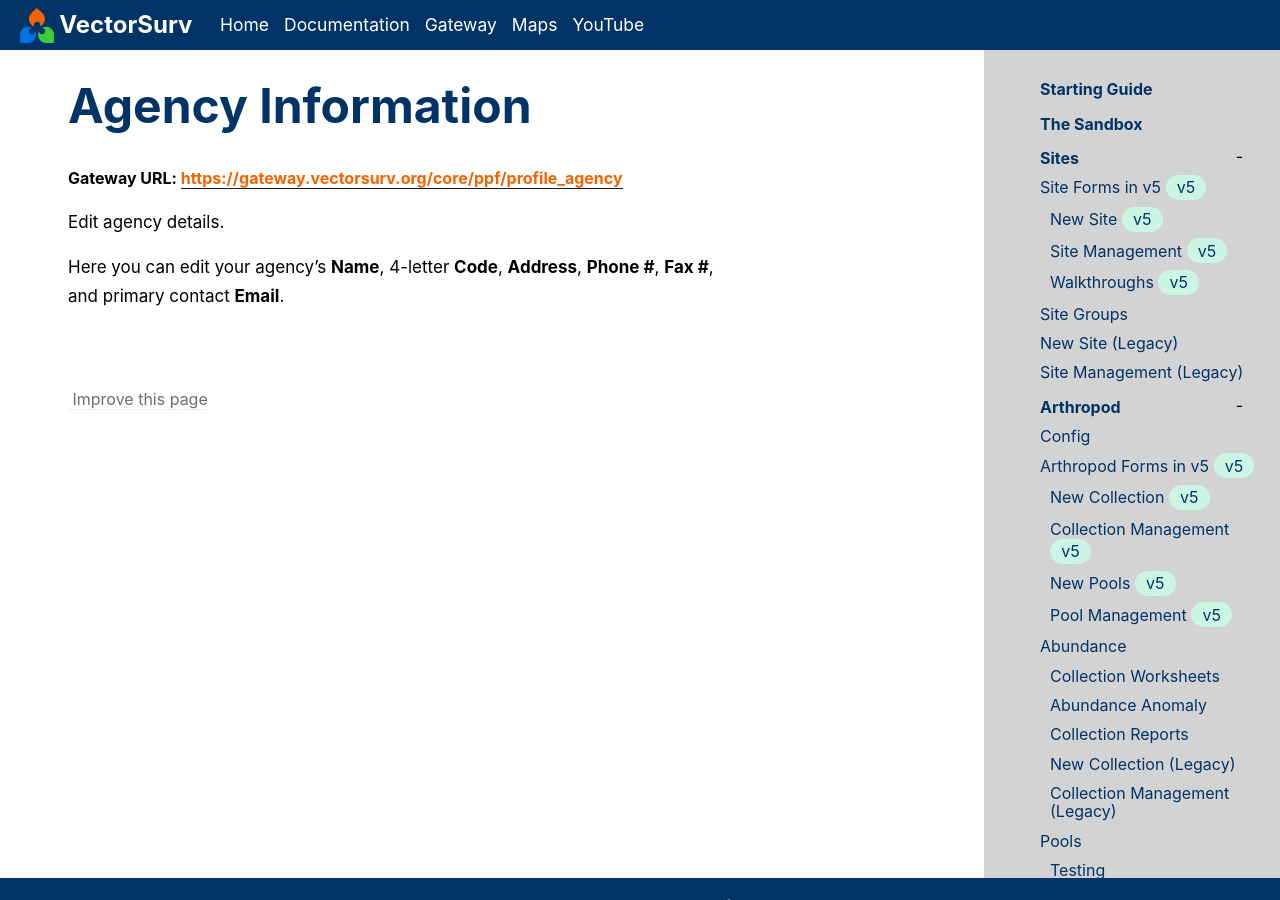
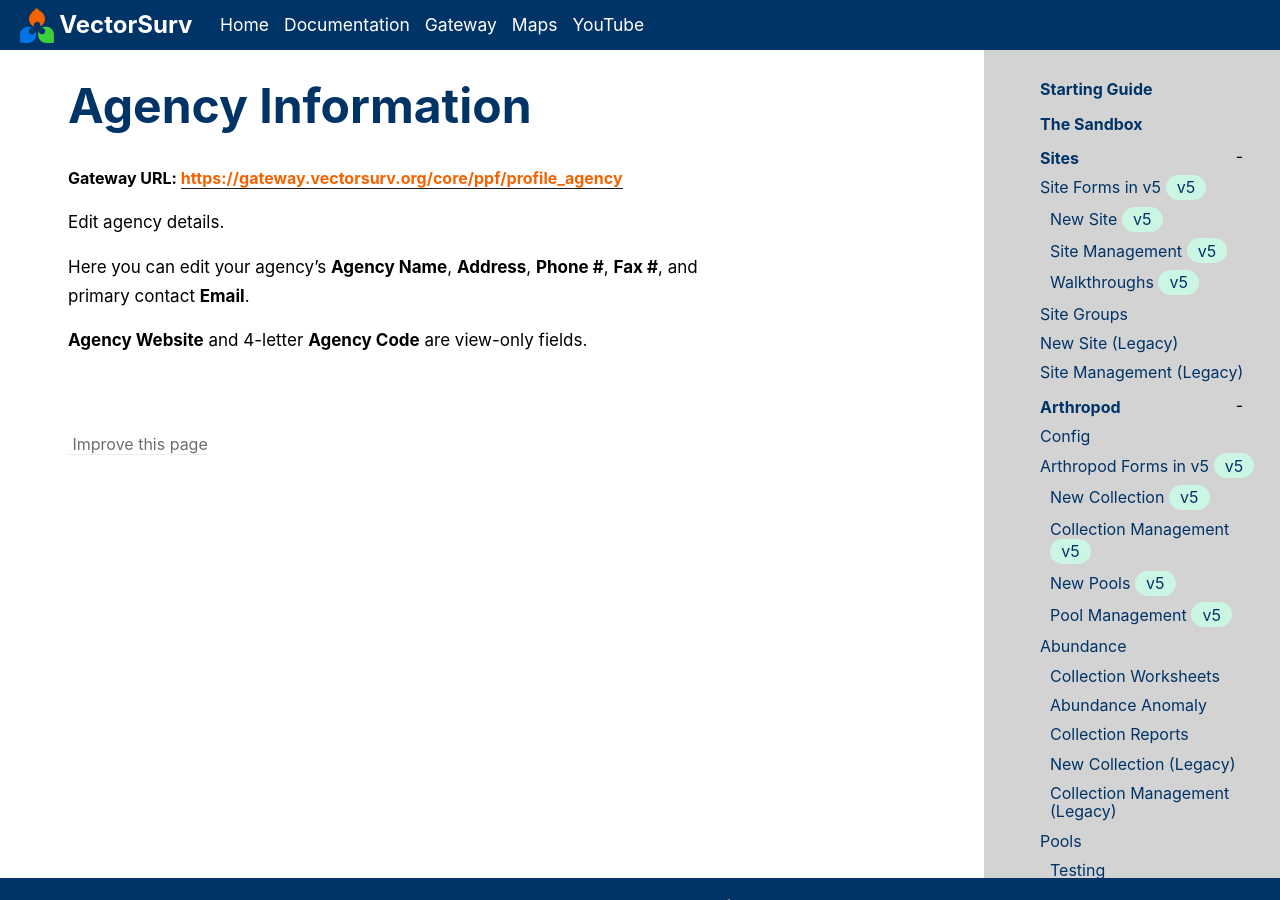
Before and after one commit to tlvaldepena/vectorsurv.org, a Jekyll site: the page built from _docs/settings/agency-info.md, in a window 1280 px wide and 900 px high. Built offline with Jekyll 4.4.1, drawn with Linux system fonts in a browser that asks for light colours.

Commit message:
Add agency website to agency info page

```diff
--- a/_docs/settings/agency-info.md
+++ b/_docs/settings/agency-info.md
@@ -2,6 +2,9 @@
 title: Agency Information
 gateway-url: https://gateway.vectorsurv.org/core/ppf/profile_agency
 ---
+
 Edit agency details.
 
-Here you can edit your agency's **Name**, 4-letter **Code**, **Address**, **Phone #**, **Fax #**, and primary contact **Email**.
+Here you can edit your agency's **Agency Name**, **Address**, **Phone #**, **Fax #**, and primary contact **Email**.
+
+**Agency Website** and 4-letter **Agency Code** are view-only fields.
```
